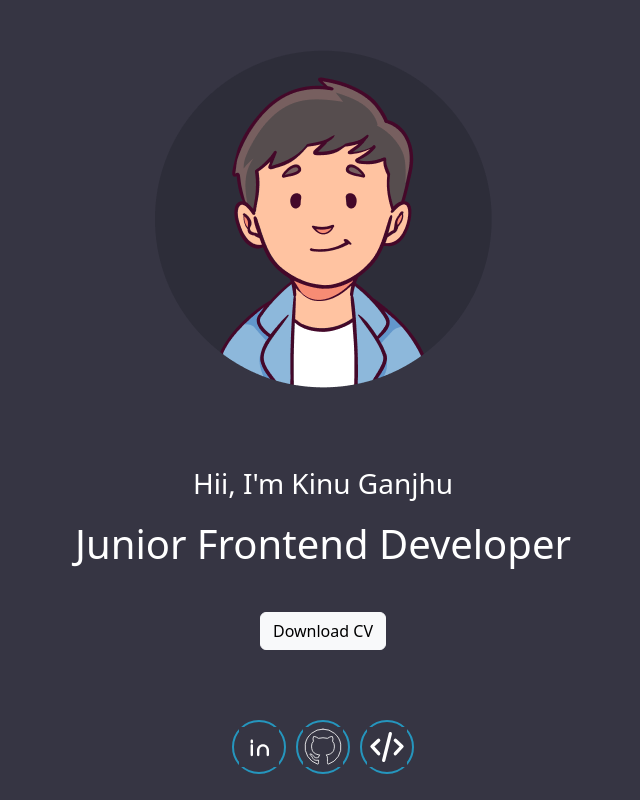
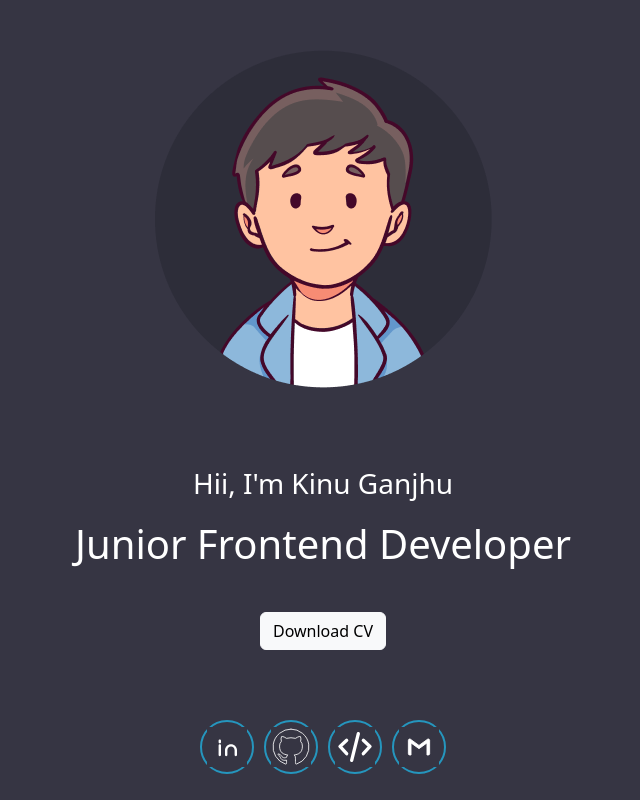
Before and after one commit to Kinuganjhu/Portfolio, a React (Create React App) app: page / in a window 1280 px wide. Shown: the top 800 px of the page, without its empty margins (317-957 px from the left). Built offline with nearby package versions, Linux system fonts and the light colour scheme.

Commit message:
project is cometed

```diff
--- a/src/Pages/Home.js
+++ b/src/Pages/Home.js
@@ -8,6 +8,7 @@ const Home =()=>{
     <>
 
       <div className='header-item'>
+
      <img src ={logo}alt ='profile.png'/>
       <h3>Hii, I'm Kinu Ganjhu
       </h3>
--- a/src/Pages/Social.js
+++ b/src/Pages/Social.js
@@ -1,24 +1,31 @@
-import Web from '../Icons/Web.svg';
-import GitHub from '../Icons/Github.svg';
-import Linkedin from '../Icons/LinkedIn.svg';
+import WebIcon from '../Icons/Web.svg';
+import GitHubIcon from '../Icons/Github.svg';
+import LinkedinIcon from '../Icons/LinkedIn.svg';
+import GmailIcon from '../Icons/Gmail.svg';
 
 const Data = [
   {
     id: 1,
-    logo: Linkedin,
+    logo: LinkedinIcon,
     link: 'https://www.linkedin.com/in/kinu-ganjhu-ba38b2275',
   },
   {
     id: 2,
-    logo: GitHub,
+    logo: GitHubIcon,
     link: 'http://github.com/Kinuganjhu',
   },
   {
     id: 3,
-    logo: Web,
+    logo: WebIcon,
     link: 'https://kinuganjhu99.blogspot.com',
   },
+  {
+    id: 4,
+    logo: GmailIcon,
+    link: 'mailto:kinuganjhu02@gmail.com',
+  }
 ];
+
 const Social = () => {
   return (
     <div className="social-links">
@@ -30,4 +37,5 @@ const Social = () => {
     </div>
   );
 };
+
 export default Social;
```
Also changed, not shown: src/Icons/Gmail.svg (added).
